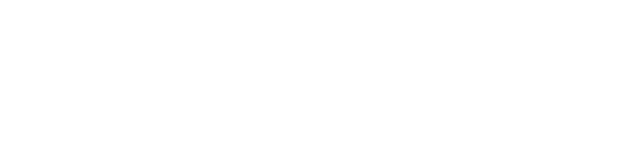
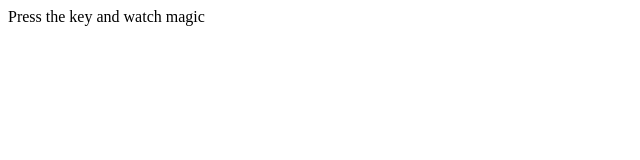
Before and after one commit to anandku06/05_keyBoardMagic, a plain HTML site: page index.html in a window 1280 px wide. Shown: the whole page, without its empty margins (0-640 px from the left). Drawn offline with Linux system fonts and the light colour scheme.

Commit message:
add project structure to index.html

```diff
--- a/index.html
+++ b/index.html
@@ -6,6 +6,12 @@
     <title>Event KeyCodes</title>
 </head>
 <body>
-
+    <div class="project">
+        <div id="insert">
+            <div class="key">
+                Press the key and watch magic
+            </div>
+        </div>
+    </div>
 </body>
 </html>
```
